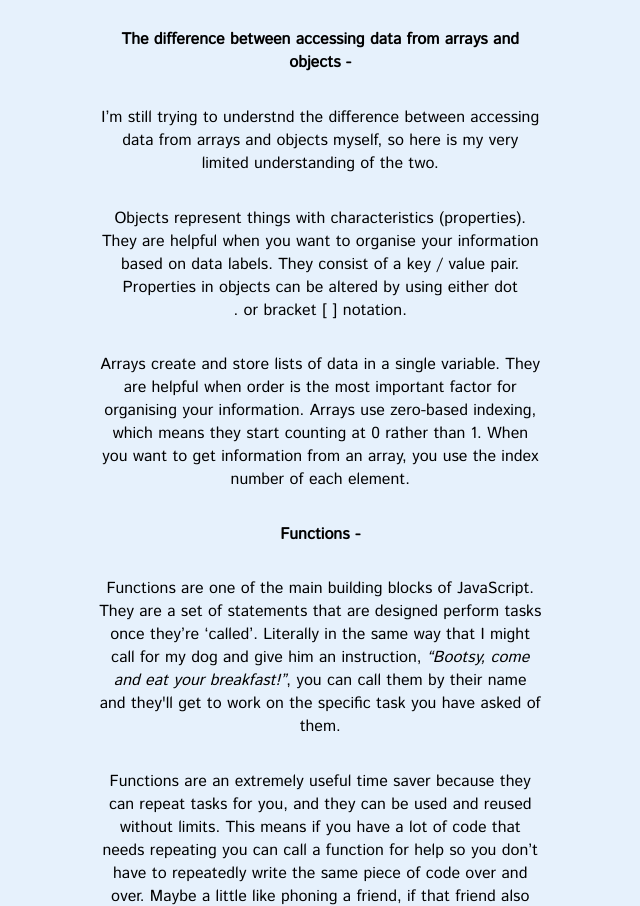
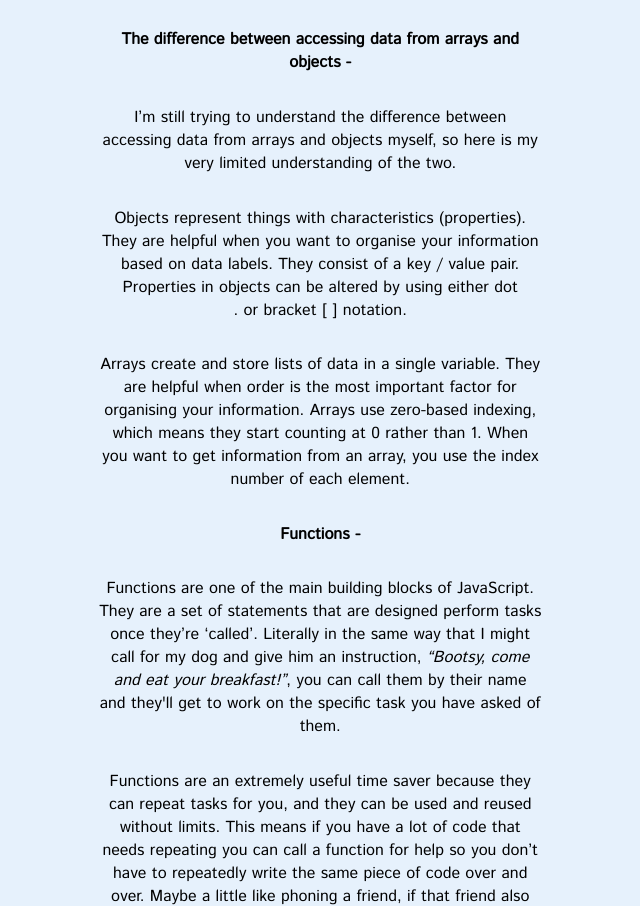
Before and after one commit to leilani-heather/leilani-heather.github.io, a plain HTML site: page blog/sprint3-technical.html in a window 1280 px wide. Shown: the part 3042-3948 px from the top of the page, without its empty margins (541-1181 px from the left). Drawn offline with Linux system fonts and the light colour scheme; a web font is replaced by a local one.

Commit message:
Update sprint 3 Technical Blog Post Spelling

```diff
--- a/blog/sprint3-technical.html
+++ b/blog/sprint3-technical.html
@@ -92,7 +92,7 @@
           <p class="blog-post-text">The DOM can be thought of as tree or many trees, a forest even! Its structure can be described as a tree-like representation of a document a.k.a DOM tree. Think of a DOM tree as a single parent stem that branches out into several child branches, each which may have leaves. It represents documents as <em>nodes</em> and <em>objects</em>. <em>Nodes</em> are all the different components that a webpage is made up of. They are any type of object or element in the DOM tree. <em>Objects</em> and elements are one type of node.</p>
           <p class="blog-post-text">Because of this tree-like structure mentioned previously, scripting languages such as JavaScript can connect to a page and manipulate the DOM. With the DOM, we can easily access and change tags, IDs, classes, attributes or elements using commands or methods. Developers interact with the DOM by accessing it using Chrome DevTools.</p>
           <p class="blog-post-text strong-text">The difference between accessing data from arrays and objects -</p>
-          <p class="blog-post-text">I’m still trying to understnd the difference between accessing data from arrays and objects myself, so here is my very limited understanding of the two.</p>
+          <p class="blog-post-text">I’m still trying to understand the difference between accessing data from arrays and objects myself, so here is my very limited understanding of the two.</p>
           <p class="blog-post-text">Objects represent things with characteristics (properties). They are helpful when you want to organise your information based on data labels. They consist of a key / value pair. Properties in objects can be altered by using either dot . or bracket [ ] notation.</p>
           <p class="blog-post-text">Arrays create and store lists of data in a single variable. They are helpful when order is the most important factor for organising your information. Arrays use zero-based indexing, which means they start counting at 0 rather than 1. When you want to get information from an array, you use the index number of each element.</p>
                     <p class="blog-post-text strong-text">Functions -</p>
```
